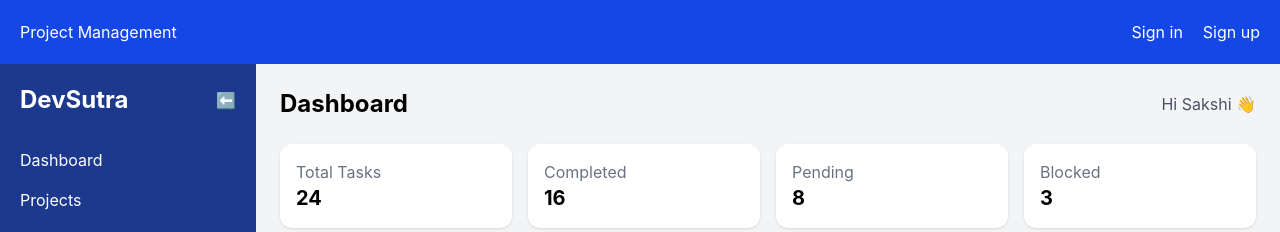
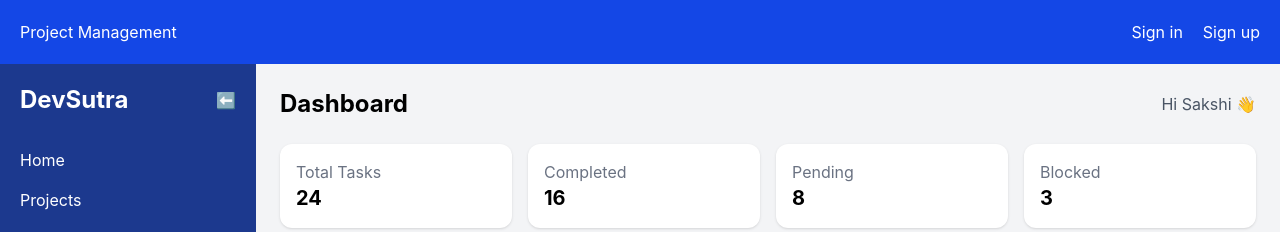
Before and after one commit to sakshi8756/Project-Management, a React app in the folder frontend/: page /Dashboard in a window 1280 px wide. Shown: the top 232 px of the page. Built offline with nearby package versions, Linux system fonts and the light colour scheme; the HTML template or start-up script is replaced by a standard one.

Commit message:
feat: add endpoint to retrieve all projects; enhance project management features

```diff
--- a/frontend/src/Pages/Dashboard.jsx
+++ b/frontend/src/Pages/Dashboard.jsx
@@ -22,9 +22,8 @@ const Dashboard = () => {
 
       {/* SIDEBAR */}
       <div
-        className={`bg-blue-900 text-white p-5 transition-all duration-300 ${
-          open ? "w-64" : "w-16"
-        }`}
+        className={`bg-blue-900 text-white p-5 transition-all duration-300 ${open ? "w-64" : "w-16"
+          }`}
       >
         {/* TOP */}
         <div className="flex justify-between items-center mb-8">
@@ -40,8 +39,8 @@ const Dashboard = () => {
         <ul className="space-y-4">
 
           <li>
-            <Link to="/dashboard" className="block hover:text-gray-300">
-              {open ? "Dashboard" : "🏠"}
+            <Link to="/" className="block hover:text-gray-300">
+              {open ? "Home" : "🏠"}
             </Link>
           </li>
 
```
Also changed, not shown: 1 other file (tests, documents, lock files or other folders).
